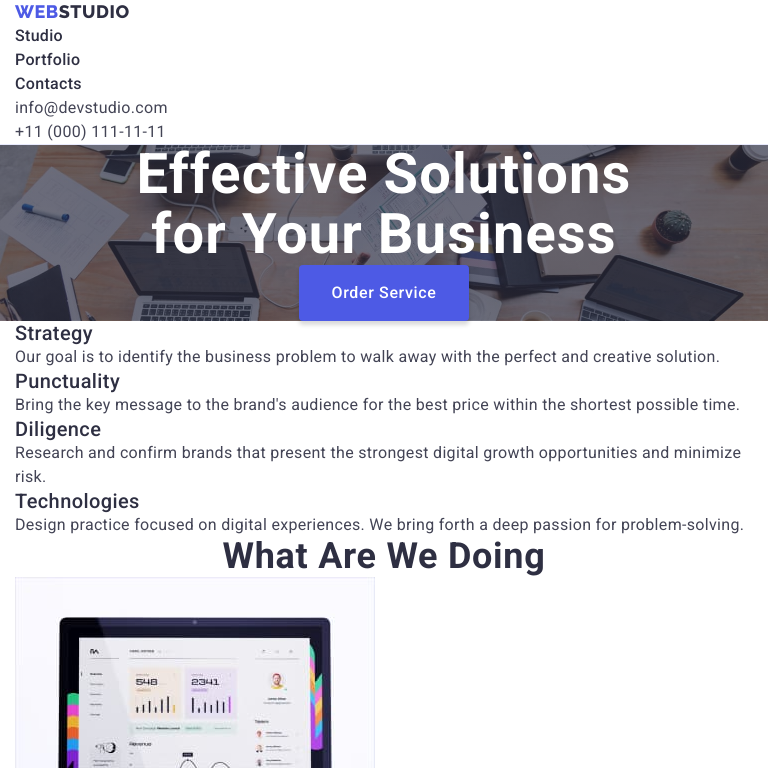
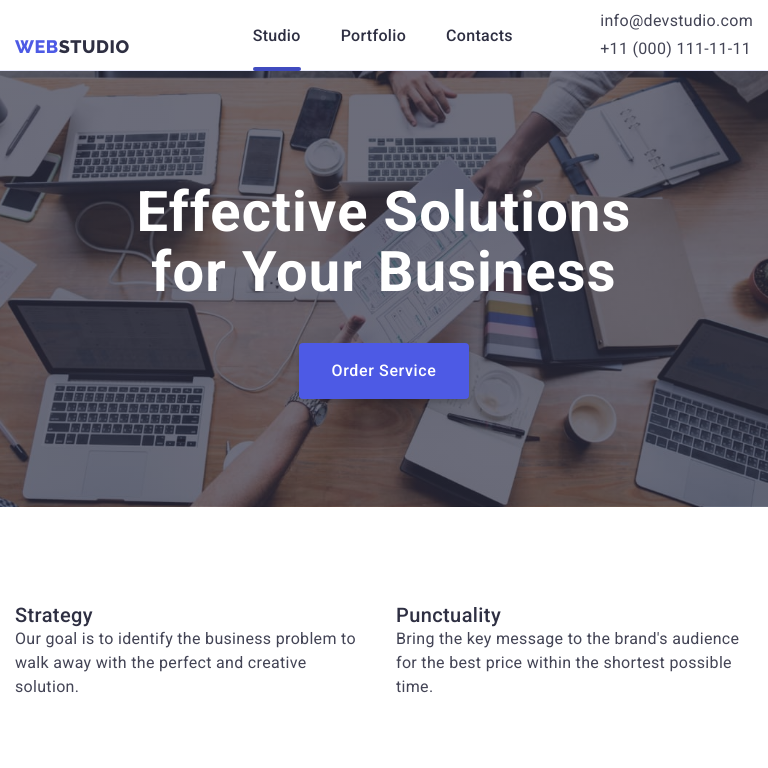
Before and after one commit to divaleriana/goit-markup-hw-07, a plain HTML site: page index.html in a window 768 px wide. Shown: the top 768 px of the page. Drawn offline with nearby package versions, Linux system fonts and the light colour scheme.

Commit message:
Update responsive.css

```diff
--- a/css/responsive.css
+++ b/css/responsive.css
@@ -67,6 +67,9 @@ img {
     text-transform: uppercase;
     text-decoration: none;
     color: var(--navy-blue-color);
+
+    padding-top: 24px;
+    display: inline-block;
 }
 
 .logo > span {
@@ -74,6 +77,12 @@ img {
 }
 
 .nav-item {
+    padding-top: 24px;
+}
+
+.nav-item {
+    position: relative;
+
     font-family: 'Roboto';
     font-style: normal;
     font-weight: 500;
@@ -90,6 +99,21 @@ img {
 
 .nav-item:hover, .nav-item:focus {
     color: var(--iris-color)
+}
+
+.current::after {
+    content: '';
+    position: absolute;
+    left: 0;
+    bottom: -1px;
+
+    display: block;
+    width: 100%;
+    height: 4px;
+    opacity: 1;
+
+    background-color: #404BBF;
+    border-radius: 2px;
 }
 
 .contact-item {
@@ -188,6 +212,10 @@ img {
     background: var(--light-color);
 }
 
+.team {
+    display: flex;
+}
+
 .works-title, .team-title, .customers-title {
     font-weight: 700;
     font-size: 36px;
@@ -197,9 +225,19 @@ img {
     text-align: center;
 }
 
+.team-title{
+    margin-bottom: 72px;
+}
+
 .member-description {
     padding-top: 32px;
     padding-bottom: 32px;
+
+    width: 264px;
+    display: flex;
+    flex-direction: column;
+    align-items: center;
+
     background: var(--white-color);
     box-shadow: 0px 1px 6px rgba(46, 47, 66, 0.08), 0px 1px 1px rgba(46, 47, 66, 0.16), 0px 2px 1px rgba(46, 47, 66, 0.08);
     border-radius: 0px 0px 4px 4px;
@@ -354,14 +392,9 @@ img {
 }
 
 
-@media screen and (max-width: 480px) {
+@media screen and (max-width: 767px) {
     .container{
         width: 480px;
-    }
-
-    .section {
-        padding-top: 96px;
-        padding-bottom: 96px;
     }
 
     .nav-list, .contact  {
@@ -369,13 +402,13 @@ img {
     }
 
     .main-nav {
-        height: 70px;
         display: flex;
         align-items: center;
+
+        padding-bottom: 24px;
     }
 
-    .hero {
-        padding-top: 112px;
+    .hero{
         padding-bottom: 112px;
     }
 
@@ -389,12 +422,7 @@ img {
         color: #FFFFFF;
     }
 
-    .button {
-        margin-top: 72px;
-    }
-
-    .feature-list {
-        display: flex;
+    .feature-list{
         flex-direction: column;
         gap: 72px;
     }
@@ -406,16 +434,7 @@ img {
         text-align: center;
     }
 
-    .works {
-        display: none;
-    }
-
-    .team-title {
-        margin-bottom: 72px;
-    }
-
     .team {
-        display: flex;
         flex-direction: column;
         gap: 72px;
     }
@@ -423,13 +442,6 @@ img {
     .team li {
         margin-left: auto;
         margin-right: auto;
-    }
-
-    .member-description {
-        width: 260px;
-        display: flex;
-        flex-direction: column;
-        align-items: center;
     }
 
     .customers-title {
@@ -694,3 +706,89 @@ img {
         background-image: url(../images/checkbox-active.svg);
     }
 }
+
+@media screen and (min-width:768px){
+    .main-nav {
+        display: flex;
+        align-items: center;
+    }
+
+    .site-nav {
+        display: flex;
+        align-items: center;
+    }
+
+    .nav-list {
+        display: flex;
+        gap: 40px;
+    }
+
+    .contact-nav {
+        margin-left: auto;
+    }
+
+    .contact {
+        display: flex;
+    }
+}
+
+@media screen and (min-width: 768px) and (max-width:1199px){
+    .container {
+        max-width: 768px;
+    }
+
+    .contact{
+        flex-direction: column;
+        gap: 4px;
+    }
+
+    .logo {
+        margin-right: 123px;
+    }
+
+    .nav-item {
+        padding-bottom: 22px;
+    }
+
+    .hero{
+        padding-bottom: 108px;
+    }
+
+    .feature-list {
+        gap: 72px 24px;
+        flex-wrap: wrap;
+    }
+
+    .feature-item {
+        max-width: calc((100% - 24px)/2);
+    }
+
+    .team{
+        gap: 64px 24px;
+        flex-wrap: wrap;
+        justify-content: center;
+    }
+}
+
+@media screen and (max-width:1199px) {
+    .hero{
+        padding-top: 112px;
+    }
+
+    .button {
+        margin-top: 40px;
+    }
+
+    .feature-list {
+        display: flex;
+    }
+
+    .section {
+        padding-top: 96px;
+        padding-bottom: 96px;
+    }
+
+    .works {
+        display: none;
+    }
+}
```
